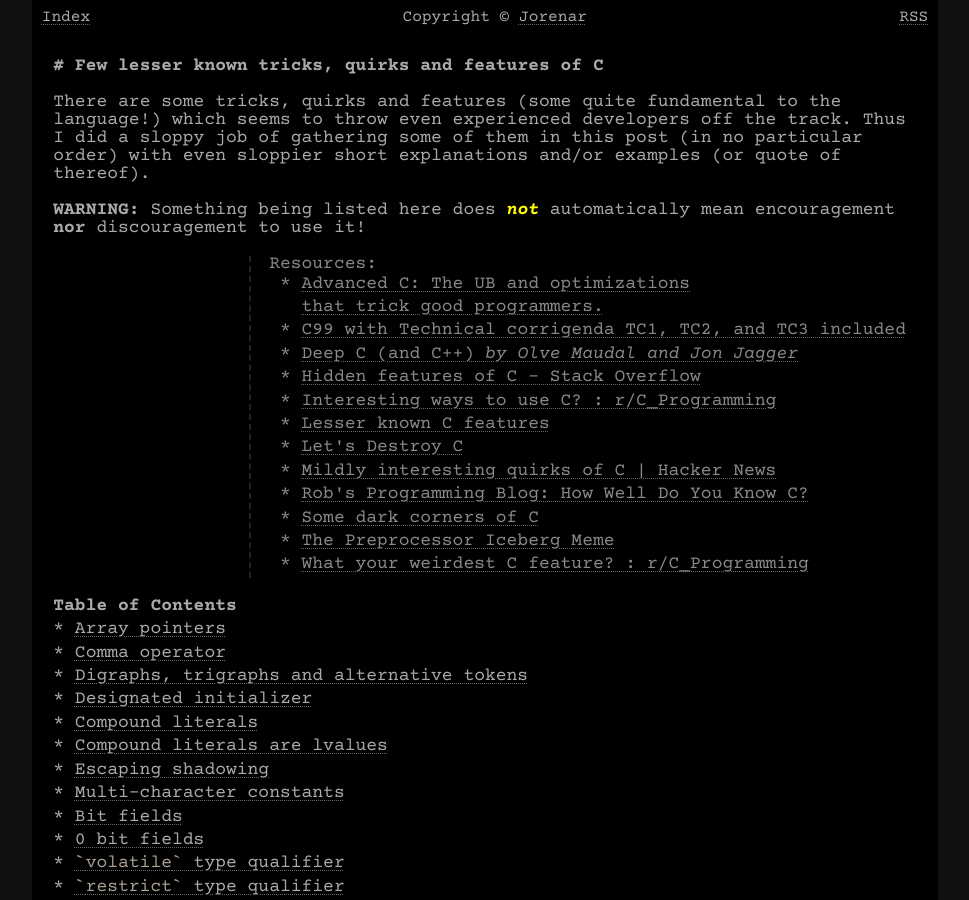
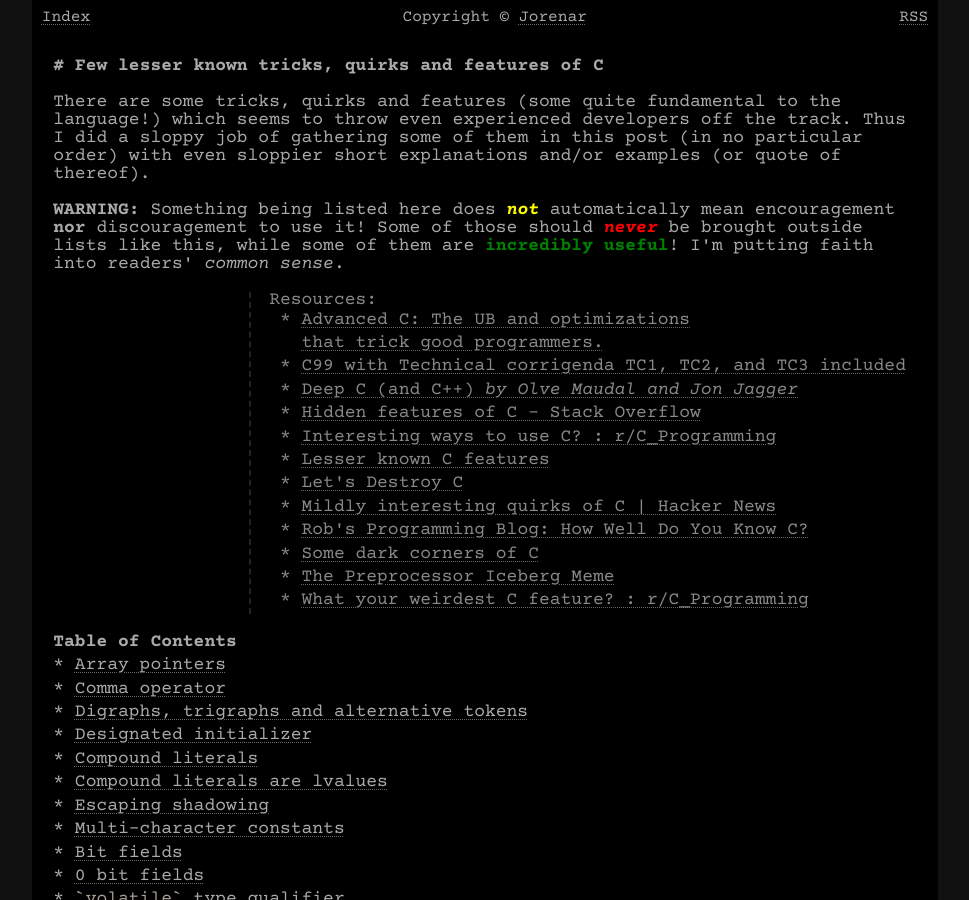
Before and after one commit to Jorenar/blog, a Jekyll site: the page built from _posts/2023-02-19-less-known-c.md, in a window 1280 px wide and 900 px high. Shown: the whole window, without its empty margins (155-1124 px from the left). Built offline with Jekyll 4.4.1, drawn with Linux system fonts in a browser that asks for light colours.

Commit message:
deploy: 9516f863a27953da085ef4ba29499b65f418b6e7

```diff
--- a/_posts/2023-02-19-less-known-c.md
+++ b/_posts/2023-02-19-less-known-c.md
@@ -10,7 +10,10 @@ short explanations and/or examples (or quote of thereof).
 
 **WARNING:**
 Something being listed here does <span style="color:yellow">**_not_**</span>
-automatically mean encouragement **nor** discouragement to use it!
+automatically mean encouragement **nor** discouragement to use it! Some of
+those should <span style="color:red">**_never_**</span> be brought outside
+lists like this, while some of them are <span style="color:green">**incredibly
+useful**</span>! I'm putting faith into readers' _common sense_.
 
 <aside markdown="1">
 Resources:
```
